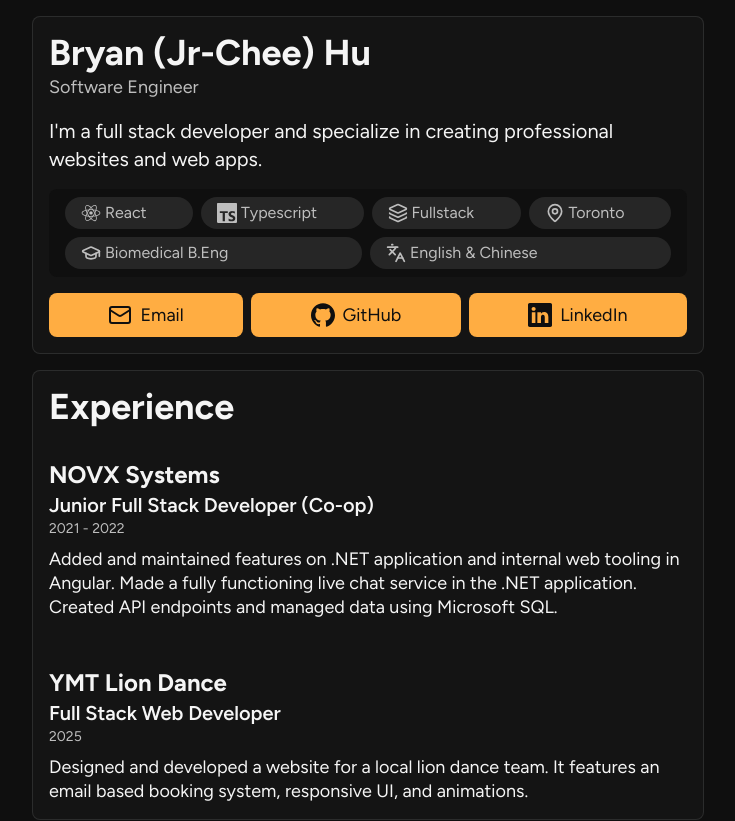
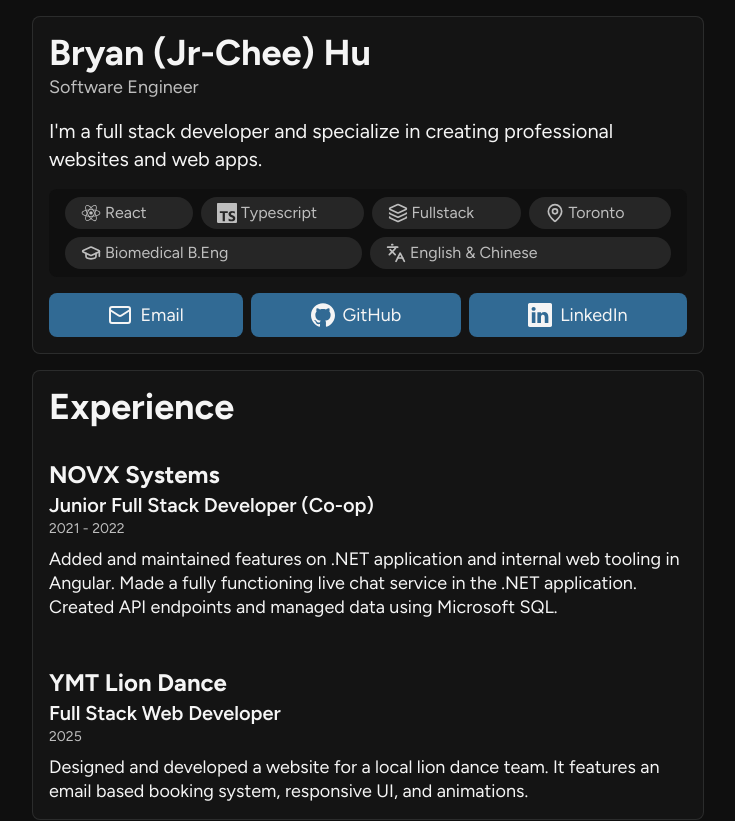
Before and after one commit to mrdude8391/branflakes, a React (Vite) app: page / in a window 1280 px wide. Shown: the top 821 px of the page, without its empty margins (272-1007 px from the left). Built offline with nearby package versions, Linux system fonts and the light colour scheme.

Commit message:
dark mudkip blue

```diff
--- a/src/global.css
+++ b/src/global.css
@@ -20,7 +20,7 @@
   --container: oklch(0.19 0 0);
   --foreground: oklch(0.97 0 0);
   --foreground-muted: oklch(0.8 0 0);
-  --mudkip: oklch(0.8096 0.1515 69.29);
+  --mudkip: oklch(0.5054 0.0898 243.24);
   --border: oklch(1 0 0 / 10%);
   --accent: oklch(0.269 0 0);
 
@@ -104,7 +104,7 @@
   }
 
   .social-button {
-    @apply bg-mudkip fill-background text-background px-4 py-2 flex items-center hover:border hover:bg-mudkip/80 hover:scale-103 transition-all justify-center w-full rounded-lg gap-2 lg:text-lg;
+    @apply bg-mudkip fill-foreground px-4 py-2 flex items-center hover:border hover:bg-mudkip/80 hover:scale-103 transition-all justify-center w-full rounded-lg gap-2 lg:text-lg;
   }
 
   .projects {
--- a/src/pages/portfolio/VolleyApp.tsx
+++ b/src/pages/portfolio/VolleyApp.tsx
@@ -27,7 +27,7 @@ const VolleyApp = () => {
             <li>Node</li>
           </ul>
 
-          <button className="bg-mudkip hover:bg-mudkip/80 text-background">
+          <button className="bg-mudkip hover:bg-mudkip/80">
             <a href="https://sports-data-app.vercel.app/" target="_blank">
               Visit App <SquareArrowUpRight className="size-4" />
             </a>
```
